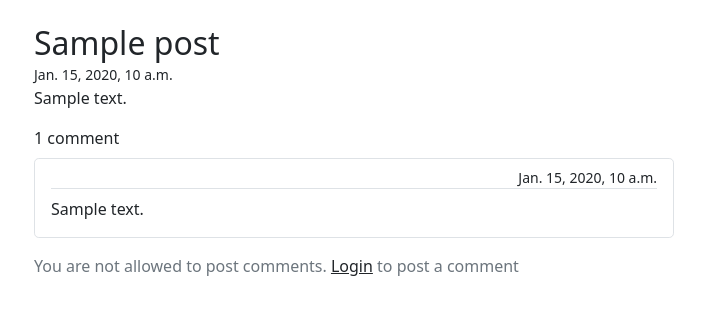
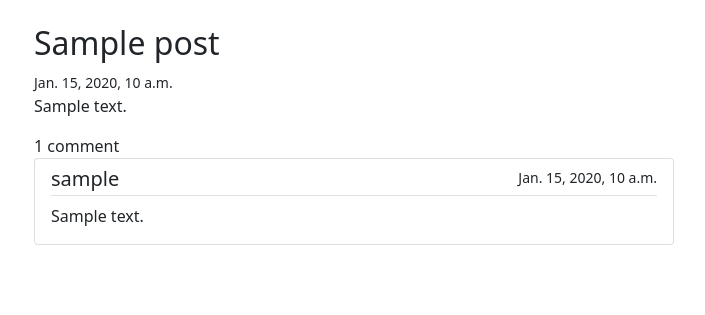
Before and after one commit to misha-doroshenko/py-blog, a Django app: template templates/blog/post_detail.html in a window 1280 px wide. Shown: the part 78-393 px from the top of the page, without its empty margins (286-991 px from the left). Run offline with Django 4.2, Linux system fonts and the light colour scheme; the template is opened without the code that fills it: values that come from a table or form of the project are taken from there, others are empty; tables that the repository leaves empty hold one stand-in row (values such as "Sample post"); some libraries are stand-ins or nearby versions.

Commit message:
Implement post detail view and template

```diff
--- a/blog/urls.py
+++ b/blog/urls.py
@@ -1,9 +1,10 @@
 from django.urls import path
 
-from .views import PostListView
+from .views import PostListView, PostDetailView
 
 urlpatterns = [
     path("", PostListView.as_view(), name="index"),
+    path("posts/<int:pk>", PostDetailView.as_view(), name="post-detail"),
 ]
 
 app_name = "blog"
--- a/templates/blog/index.html
+++ b/templates/blog/index.html
@@ -4,7 +4,7 @@
   <div class="d-flex justify-content-center">
     <div class="list-group w-50">
       {% for post in post_list %}
-        <a href="#" class="list-group-item list-group-item-action flex-column align-items-start">
+        <a href="{% url 'blog:post-detail' pk=post.id %}" class="list-group-item list-group-item-action flex-column align-items-start">
           <div class="d-flex w-100 justify-content-between">
             <h5 class="mb-1 title">{{ post.title }}</h5>
             <small>{{ post.created_time }}</small>
--- a/templates/blog/post_detail.html
+++ b/templates/blog/post_detail.html
@@ -1,43 +1,24 @@
 {% extends "base.html" %}
-{% load crispy_forms_filters %}
 
 {% block content %}
   <div class="d-flex justify-content-center">
     <div class="w-50">
-      <div class="d-flex align-items-center justify-content-between">
-        <h2 class="mb-0">{{ post.title }}</h2>
-        {% if post.owner == user %}
-          <div>
-            <a href="{% url 'blog:post-update' pk=post.id %}" class="btn btn-outline-primary">Update</a>
-            <a href="{% url 'blog:post-delete' pk=post.id %}" class="btn btn-outline-danger">Delete</a>
-          </div>
-        {% endif %}
-      </div>
+      <h2>{{ post.title }}</h2>
       <small>{{ post.created_time }}</small>
       <p>{{ post.content }}</p>
 
-      <label class="mb-2">{{ post.commentary_set.count }} comment{{ post.commentary_set.count|pluralize }}</label>
-      {% for comment in page_obj %}
-        <div class="list-group-item mb-3 border rounded-3">
-          <div class="d-flex w-100 justify-content-between border-bottom">
+      <label>{{ post.commentary_set.count }} comment{{ post.commentary_set.count|pluralize }}</label>
+      <div class="list-group">
+      {% for comment in post.commentary_set.all %}
+        <a href="#" class="list-group-item list-group-item-action">
+          <div href="#" class="d-flex w-100 justify-content-between border-bottom">
             <h5 class="mb-1 title">{{ comment.user.username }}</h5>
             <small>{{ comment.created_time }}</small>
           </div>
           <p class="my-2">{{ comment.content }}</p>
-        </div>
+        </a>
       {% endfor %}
-
-      {% if user.is_authenticated %}
-        <form action="{% url 'blog:commentary-create' pk=post.id %}" method="post" class="mt-3">
-          {% csrf_token %}
-          {{ form|crispy }}
-          <input type="submit" value="Post" class="btn btn-dark">
-        </form>
-      {% else %}
-        <p class="text-secondary mt-3">
-          You are not allowed to post comments. <a href="{% url 'blog:login' %}" class="link-dark">Login</a> to post a comment
-        </p>
-      {% endif %}
+      </div>
     </div>
   </div>
 {% endblock %}
```
Also changed, not shown: blog/views.py (+7 -0 lines).
